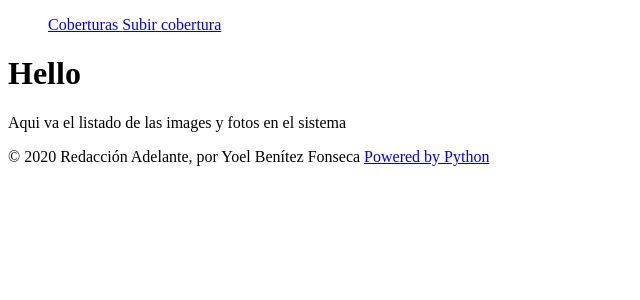
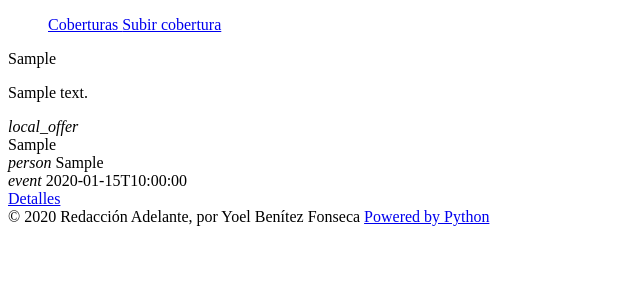
Before and after one commit to ybenitezf/redaccion, a Flask app: template app/application/photostore/templates/photostore/index.html in a window 1280 px wide. Shown: the part 96-396 px from the top of the page, without its empty margins (0-640 px from the left). Run offline with Flask 2, Linux system fonts and the light colour scheme; tables that the repository leaves empty hold one stand-in row (values such as "Sample post"); the template is opened without the code that fills it: values that come from a table or form of the project are taken from there, most other values are stand-ins (such as "Sample title", 1, 10 or a date in 2020); parts of the project's set-up code (start-up, migrations or seed data) failed here and were passed over.

Commit message:
Pagina de coberturas completa

```diff
--- a/app/application/photostore/templates/photostore/index.html
+++ b/app/application/photostore/templates/photostore/index.html
@@ -12,9 +12,71 @@
 
 
 {% block content %}
-<h1>Hello</h1>
+<!-- <h1>Archivo de fotos</h1> -->
 
-<p>
-    Aqui va el listado de las images y fotos en el sistema
-</p>
+<div class="works-list px-5">
+
+    {% if coberturas.items: %}
+
+        {% for item in coberturas.items: %}
+        <div class="card">
+            <div class="card-content">
+              <!-- titulo -->
+              <span class="card-title photocoverage-headline blue-grey-text text-darken-2">{{ item.headline }}</span>
+              <!-- descripcion -->
+              <p class="photocoverage-excerpt">
+                  {{ item.excerpt }}
+              </p>
+              <!-- fotos -->
+              <div class="photocoverage-photos">
+                <div class="photos-container">
+                    {% for photo in item.photos %}
+                    <div>
+                        <a href="#!"><img src="{{ url_for('.photo_thumbnail', id=photo.md5) }}" alt=""></a>
+                    </div>
+                    {% endfor %}
+                </div>
+              </div>
+              <!-- // end fotos -->
+              <!-- palabras clave -->
+              <div class="photocoverage-keywords">
+                  <i class="material-icons left">local_offer</i>
+                  {% for k in item.keywords %}
+                  <div class="chip">{{ k }}</div>
+                  {% endfor %}
+              </div>
+              <!-- creditos -->
+              <div class="photocoverage-creditline">
+                  <i class="material-icons left">person</i> {{ item.credit_line }}
+              </div>
+              <div class="photocoverage-archivedon">
+                  <i class="material-icons left">event</i> {{ item.archive_on.isoformat() }}
+              </div>
+            </div>
+            <div class="card-action">
+              <a href="#!">Detalles</a>
+            </div>
+        </div>
+        {% endfor %}
+
+        <!-- paginacion -->
+        {% if coberturas.has_prev or coberturas.has_next %}
+        <div class="center-align mt-5">
+            <a href="{{ '#!' if coberturas.has_prev is false else url_for('.index', page=coberturas.prev_num)}}" class="waves-effect waves-light btn {{ 'disabled' if coberturas.has_prev is false else ''}}"><i class="material-icons left">chevron_left</i> Anterior</a>
+            <a href="{{ '#!' if coberturas.has_next is false else url_for('.index', page=coberturas.next_num)}}" class="waves-effect waves-light btn ml-5 {{ 'disabled' if coberturas.has_next is false else ''}}">Siguiente <i class="material-icons right">chevron_right</i></a>
+        </div>
+        {% endif %}
+
+    {% else %}
+
+        <div class="card">
+        <div class="card-content">
+            <span class="card-title center-align">
+            No se encontró ninguna cobertura
+            </span>
+        </div>
+        </div>
+
+    {% endif %}
+</div>
 {% endblock content %}
--- a/app/styles/base.scss
+++ b/app/styles/base.scss
@@ -82,3 +82,5 @@ main {
     }
   }
 }
+
+@import 'photocoverage.scss';
```
Also changed, not shown: app/application/photostore/views.py (+14 -4 lines), app/styles/photocoverage.scss (added, +42 -0 lines).
